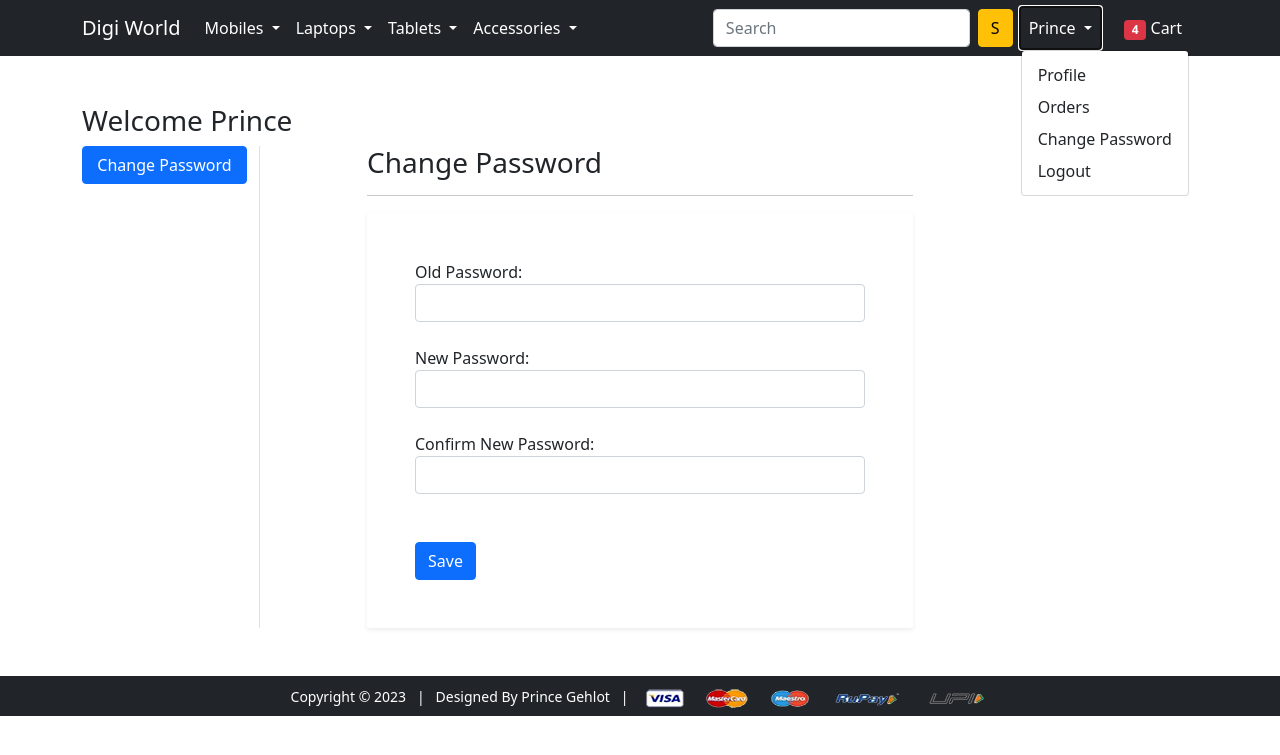
After one commit to PrinceGehlot24/ecommerce, a Django app: page /passwordchange/ in a window 1280 px wide, after a click on "Prince". The commit adds this page. Shown: the top 755 px of the page. Run offline with Django 4.2, Linux system fonts and the light colour scheme; a user stored in the database is signed in; some libraries are stand-ins or nearby versions.

Commit message:
changepassword featured completed

```diff
--- a/app/forms.py
+++ b/app/forms.py
@@ -1,6 +1,8 @@
 from django import forms
-from django.contrib.auth.forms import UserCreationForm
+from django.contrib.auth.forms import UserCreationForm, AuthenticationForm, UsernameField, PasswordChangeForm
 from django.contrib.auth.models import User
+from django.utils.translation import gettext, gettext_lazy as _
+from django.contrib.auth import password_validation
 
 class CustomerRegistrationForm(UserCreationForm):
     password1 = forms.CharField(label='Password', widget=forms.PasswordInput(attrs={'class':'form-control'}))
@@ -11,3 +13,17 @@ class CustomerRegistrationForm(UserCreationForm):
         fields = ['username', 'email', 'password1', 'password2']
         labels = {'email': 'Email'}
         widgets = {'username': forms.TextInput(attrs={'class': 'form-control'})}
+
+class LoginForm(AuthenticationForm):
+    username = UsernameField(widget=forms.TextInput(attrs={'auto-focus': True, 'class': 'form-control'}))
+    password = forms.CharField(label=_("Password"), strip=False, widget=forms.PasswordInput(attrs={'autocomplete': 'current-password', 'class': 'form-control'}))
+
+class MyPassWordChangeForm(PasswordChangeForm):
+    old_password = forms.CharField(label=_('Old Password'), strip=False, widget=forms.PasswordInput(attrs={
+        'autocomplete': 'current-password','autofocus': True, 'class':'form-control'
+    }))
+    new_password1 = forms.CharField(label=_('New Password'), strip=False, widget=forms.PasswordInput(attrs={
+        'autocomplete': 'new-password', 'class':'form-control'}),
+        help_text=password_validation.password_validators_help_text_html())
+    new_password2 = forms.CharField(label=_('Confirm New Password'), strip=False, widget=forms.PasswordInput(attrs={
+        'autocomplete': 'new-password', 'class':'form-control'}))
--- a/app/templates/app/base.html
+++ b/app/templates/app/base.html
@@ -1,31 +1,43 @@
-<!doctype html>
+<!DOCTYPE html>
 {% load static %}
 <html lang="en">
   <head>
     <!-- Required meta tags -->
-    <meta charset="utf-8">
-    <meta name="viewport" content="width=device-width, initial-scale=1">
+    <meta charset="utf-8" />
+    <meta name="viewport" content="width=device-width, initial-scale=1" />
 
     <!-- Bootstrap CSS -->
-    <link href="https://cdn.jsdelivr.net/npm/bootstrap@5.0.0-beta1/dist/css/bootstrap.min.css" rel="stylesheet" integrity="sha384-giJF6kkoqNQ00vy+HMDP7azOuL0xtbfIcaT9wjKHr8RbDVddVHyTfAAsrekwKmP1" crossorigin="anonymous">
+    <link
+      href="https://cdn.jsdelivr.net/npm/bootstrap@5.0.0-beta1/dist/css/bootstrap.min.css"
+      rel="stylesheet"
+      integrity="sha384-giJF6kkoqNQ00vy+HMDP7azOuL0xtbfIcaT9wjKHr8RbDVddVHyTfAAsrekwKmP1"
+      crossorigin="anonymous"
+    />
 
     <!--Owl Carousel CSS-->
-    <link rel="stylesheet" href="{% static 'app/css/owl.carousel.min.css' %}">
+    <link rel="stylesheet" href="{% static 'app/css/owl.carousel.min.css' %}" />
 
     <!--FontAwesome CSS-->
-    <link rel="stylesheet" href="{% static 'app/css/all.min.css' %}">
+    <link rel="stylesheet" href="{% static 'app/css/all.min.css' %}" />
 
     <!--Custom CSS-->
-    <link rel="stylesheet" href="{% static 'app/css/style.css' %}">
+    <link rel="stylesheet" href="{% static 'app/css/style.css' %}" />
 
-
-    <title>Digi World | {% block title %} {% endblock title %} </title>
+    <title>Digi World | {% block title %} {% endblock title %}</title>
   </head>
   <body>
     <nav class="navbar navbar-expand-lg navbar-dark bg-dark">
       <div class="container">
         <a class="navbar-brand" href="/">Digi World</a>
-       <button class="navbar-toggler" type="button" data-bs-toggle="collapse" data-bs-target="#navbarSupportedContent" aria-controls="navbarSupportedContent" aria-expanded="false" aria-label="Toggle navigation">
+        <button
+          class="navbar-toggler"
+          type="button"
+          data-bs-toggle="collapse"
+          data-bs-target="#navbarSupportedContent"
+          aria-controls="navbarSupportedContent"
+          aria-expanded="false"
+          aria-label="Toggle navigation"
+        >
           <span class="navbar-toggler-icon"></span>
         </button>
         <div class="collapse navbar-collapse" id="navbarSupportedContent">
@@ -34,100 +46,242 @@
              <a class="nav-link active" aria-current="page" href="/">Home</a>
            </li> -->
             <li class="nav-item dropdown">
-             <a class="nav-link dropdown-toggle text-white" href="#" id="electronicsDropdown" role="button" data-bs-toggle="dropdown" aria-expanded="false">
+              <a
+                class="nav-link dropdown-toggle text-white"
+                href="#"
+                id="electronicsDropdown"
+                role="button"
+                data-bs-toggle="dropdown"
+                aria-expanded="false"
+              >
                 Mobiles
               </a>
               <ul class="dropdown-menu" aria-labelledby="electronicsDropdown">
-              <li><a class="dropdown-item" href="{% url 'mobile' %}">All Brands</a></li>
-              <li><a class="dropdown-item" href="{% url 'mobiledata' 'Apple' %}">Apple</a></li>
-              <li><a class="dropdown-item" href="{% url 'mobiledata' 'Oneplus' %}">Oneplus</a></li>
-              <li><a class="dropdown-item" href="{% url 'mobiledata' 'Samsung' %}">Samsung</a></li>
-              <li><a class="dropdown-item" href="{% url 'mobiledata' 'Mi' %}">Mi</a></li>
+                <li>
+                  <a class="dropdown-item" href="{% url 'mobile' %}"
+                    >All Brands</a
+                  >
+                </li>
+                <li>
+                  <a class="dropdown-item" href="{% url 'mobiledata' 'Apple' %}"
+                    >Apple</a
+                  >
+                </li>
+                <li>
+                  <a
+                    class="dropdown-item"
+                    href="{% url 'mobiledata' 'Oneplus' %}"
+                    >Oneplus</a
+                  >
+                </li>
+                <li>
+                  <a
+                    class="dropdown-item"
+                    href="{% url 'mobiledata' 'Samsung' %}"
+                    >Samsung</a
+                  >
+                </li>
+                <li>
+                  <a class="dropdown-item" href="{% url 'mobiledata' 'Mi' %}"
+                    >Mi</a
+                  >
+                </li>
               </ul>
             </li>
             <li class="nav-item dropdown">
-            <a class="nav-link dropdown-toggle text-white" href="#" id="electronicsDropdown" role="button" data-bs-toggle="dropdown" aria-expanded="false">
+              <a
+                class="nav-link dropdown-toggle text-white"
+                href="#"
+                id="electronicsDropdown"
+                role="button"
+                data-bs-toggle="dropdown"
+                aria-expanded="false"
+              >
                 Laptops
               </a>
               <ul class="dropdown-menu" aria-labelledby="electronicsDropdown">
-             <li><a class="dropdown-item" href="{% url 'mobile' %}">All Brands</a></li>
-             <li><a class="dropdown-item" href="{% url 'mobile' %}">Apple</a></li>
-             <li><a class="dropdown-item" href="{% url 'mobile' %}">Hp</a></li>
-             <li><a class="dropdown-item" href="{% url 'mobile' %}">Dell</a></li>
-             <li><a class="dropdown-item" href="{% url 'mobile' %}">Lenovo</a></li>
-             <li><a class="dropdown-item" href="{% url 'mobile' %}">MSI</a></li>
-             <li><a class="dropdown-item" href="{% url 'mobile' %}">Acer</a></li>
+                <li>
+                  <a class="dropdown-item" href="{% url 'mobile' %}"
+                    >All Brands</a
+                  >
+                </li>
+                <li>
+                  <a class="dropdown-item" href="{% url 'mobile' %}">Apple</a>
+                </li>
+                <li>
+                  <a class="dropdown-item" href="{% url 'mobile' %}">Hp</a>
+                </li>
+                <li>
+                  <a class="dropdown-item" href="{% url 'mobile' %}">Dell</a>
+                </li>
+                <li>
+                  <a class="dropdown-item" href="{% url 'mobile' %}">Lenovo</a>
+                </li>
+                <li>
+                  <a class="dropdown-item" href="{% url 'mobile' %}">MSI</a>
+                </li>
+                <li>
+                  <a class="dropdown-item" href="{% url 'mobile' %}">Acer</a>
+                </li>
               </ul>
             </li>
             <li class="nav-item dropdown">
-            <a class="nav-link dropdown-toggle text-white" href="#" id="electronicsDropdown" role="button" data-bs-toggle="dropdown" aria-expanded="false">
+              <a
+                class="nav-link dropdown-toggle text-white"
+                href="#"
+                id="electronicsDropdown"
+                role="button"
+                data-bs-toggle="dropdown"
+                aria-expanded="false"
+              >
                 Tablets
               </a>
               <ul class="dropdown-menu" aria-labelledby="electronicsDropdown">
-              <li><a class="dropdown-item" href="{% url 'mobile' %}">All Brands</a></li>
-              <li><a class="dropdown-item" href="{% url 'mobile' %}">Apple</a></li>
-              <li><a class="dropdown-item" href="{% url 'mobile' %}">Oneplus</a></li>
-              <li><a class="dropdown-item" href="{% url 'mobile' %}">Samsung</a></li>
-              <li><a class="dropdown-item" href="{% url 'mobile' %}">Mi</a></li>
+                <li>
+                  <a class="dropdown-item" href="{% url 'mobile' %}"
+                    >All Brands</a
+                  >
+                </li>
+                <li>
+                  <a class="dropdown-item" href="{% url 'mobile' %}">Apple</a>
+                </li>
+                <li>
+                  <a class="dropdown-item" href="{% url 'mobile' %}">Oneplus</a>
+                </li>
+                <li>
+                  <a class="dropdown-item" href="{% url 'mobile' %}">Samsung</a>
+                </li>
+                <li>
+                  <a class="dropdown-item" href="{% url 'mobile' %}">Mi</a>
+                </li>
               </ul>
             </li>
             <li class="nav-item dropdown">
-            <a class="nav-link dropdown-toggle text-white" href="#" id="electronicsDropdown" role="button" data-bs-toggle="dropdown" aria-expanded="false">
+              <a
+                class="nav-link dropdown-toggle text-white"
+                href="#"
+                id="electronicsDropdown"
+                role="button"
+                data-bs-toggle="dropdown"
+                aria-expanded="false"
+              >
                 Accessories
               </a>
               <ul class="dropdown-menu" aria-labelledby="electronicsDropdown">
-              <li><a class="dropdown-item" href="{% url 'mobile' %}">Watches</a></li>
-              <li><a class="dropdown-item" href="{% url 'mobile' %}">Buds</a></li>
-              <li><a class="dropdown-item" href="{% url 'mobile' %}">Connectors</a></li>
-              <li><a class="dropdown-item" href="{% url 'mobile' %}">Cases</a></li>
+                <li>
+                  <a class="dropdown-item" href="{% url 'mobile' %}">Watches</a>
+                </li>
+                <li>
+                  <a class="dropdown-item" href="{% url 'mobile' %}">Buds</a>
+                </li>
+                <li>
+                  <a class="dropdown-item" href="{% url 'mobile' %}"
+                    >Connectors</a
+                  >
+                </li>
+                <li>
+                  <a class="dropdown-item" href="{% url 'mobile' %}">Cases</a>
+                </li>
               </ul>
             </li>
           </ul>
           <form class="d-flex">
-           <input class="form-control me-2" type="search" placeholder="Search" aria-label="Search">
+            <input
+              class="form-control me-2"
+              type="search"
+              placeholder="Search"
+              aria-label="Search"
+            />
             <button class="btn btn-warning" type="submit">S</button>
           </form>
           <div>
             <ul class="navbar-nav me-auto mb-2 mb-lg-0">
+              {% if request.user.is_authenticated %}
               <li class="nav-item dropdown mx-2">
-              <a class="nav-link dropdown-toggle text-white" href="#" id="profileDropdown" role="button" data-bs-toggle="dropdown" aria-expanded="false">
+                <a
+                  class="nav-link dropdown-toggle text-white"
+                  href="#"
+                  id="profileDropdown"
+                  role="button"
+                  data-bs-toggle="dropdown"
+                  aria-expanded="false"
+                >
                   Prince
                 </a>
                 <ul class="dropdown-menu" aria-labelledby="profileDropdown">
-                <li><a class="dropdown-item" href="{% url 'profile' %}">Profile</a></li>
-                <li><a class="dropdown-item" href="{% url 'orders' %}">Orders</a></li>
-                <li><a class="dropdown-item" href="{% url 'changepassword' %}">Change Password</a></li>
-                <li><a class="dropdown-item" href="#">Logout</a></li>
+                  <li>
+                    <a class="dropdown-item" href="{% url 'profile' %}"
+                      >Profile</a
+                    >
+                  </li>
+                  <li>
+                    <a class="dropdown-item" href="{% url 'orders' %}"
+                      >Orders</a
+                    >
+                  </li>
+                  <li>
+                    <a class="dropdown-item" href="{% url 'passwordchange' %}"
+                      >Change Password</a
+                    >
+                  </li>
+                  <li><a class="dropdown-item" href="{% url 'logout' %}">Logout</a></li>
                 </ul>
               </li>
               <li class="nav-item mx-2">
-             <a href="{% url 'add-to-cart' %}" class="nav-link text-white"><span class="badge bg-danger">4</span> Cart </a>
+                <a href="{% url 'add-to-cart' %}" class="nav-link text-white"
+                  ><span class="badge bg-danger">4</span> Cart
+                </a>
+              </li>
+              {% else %}
+              <li class="nav-item mx-2">
+                <a href="{% url 'login' %}" class="nav-link text-white"
+                  >Login</a
+                >
               </li>
               <li class="nav-item mx-2">
-             <a href="{% url 'login' %}" class="nav-link text-white">Login</a>
+                <a
+                  href="{% url 'customerregistration' %}"
+                  class="nav-link text-white"
+                  >Registration</a
+                >
               </li>
-            <li class="nav-item mx-2">
-             <a href="{% url 'customerregistration' %}" class="nav-link text-white">Registration</a>
-            </li>
+              {% endif %}
             </ul>
           </div>
         </div>
       </div>
     </nav>
-    {% block banner_slider %} {% endblock banner_slider %}
-    {% block livesale %} {% endblock livesale %}
-    {% block main-content %} {% endblock main-content %}
+    {% block banner_slider %} {% endblock banner_slider %} {% block livesale %}
+    {% endblock livesale %} {% block main-content %} {% endblock main-content %}
 
     <!-- Start Footer -->
     <footer class="container-fluid bg-dark text-center p-2 mt-5">
-        <small class="text-white">Copyright &copy; 2023 &nbsp; | &nbsp;  Designed By Prince Gehlot &nbsp;  | &nbsp;   </small>
-        <img src="{% static 'app/images/payment.png' %}" alt="" srcset="" class="img-fluid" height="2px">
-    </footer> <!-- End Footer -->
+      <small class="text-white"
+        >Copyright &copy; 2023 &nbsp; | &nbsp; Designed By Prince Gehlot &nbsp;
+        | &nbsp;
+      </small>
+      <img
+        src="{% static 'app/images/payment.png' %}"
+        alt=""
+        srcset=""
+        class="img-fluid"
+        height="2px"
+      />
+    </footer>
+    <!-- End Footer -->
 
     <!-- Jquery -->
-    <script src="https://code.jquery.com/jquery-3.5.1.min.js" integrity="sha256-9/aliU8dGd2tb6OSsuzixeV4y/faTqgFtohetphbbj0=" crossorigin="anonymous"></script>
+    <script
+      src="https://code.jquery.com/jquery-3.5.1.min.js"
+      integrity="sha256-9/aliU8dGd2tb6OSsuzixeV4y/faTqgFtohetphbbj0="
+      crossorigin="anonymous"
+    ></script>
     <!-- Bootstrap Bundle with Popper -->
-    <script src="https://cdn.jsdelivr.net/npm/bootstrap@5.0.0-beta1/dist/js/bootstrap.bundle.min.js" integrity="sha384-ygbV9kiqUc6oa4msXn9868pTtWMgiQaeYH7/t7LECLbyPA2x65Kgf80OJFdroafW" crossorigin="anonymous"></script>
+    <script
+      src="https://cdn.jsdelivr.net/npm/bootstrap@5.0.0-beta1/dist/js/bootstrap.bundle.min.js"
+      integrity="sha384-ygbV9kiqUc6oa4msXn9868pTtWMgiQaeYH7/t7LECLbyPA2x65Kgf80OJFdroafW"
+      crossorigin="anonymous"
+    ></script>
 
     <script src="{% static 'app/js/owl.carousel.min.js' %}"></script>
     <script src="{% static 'app/js/all.min.js' %}"></script>
--- a/app/templates/app/customerregistration.html
+++ b/app/templates/app/customerregistration.html
@@ -9,6 +9,11 @@
    <hr>
 
    <form action="" method="post" novalidate class="shadow p-5">
+      {% if messages %}
+         {% for message in messages %}
+            <p {% if message.tags %} class="alert alert-{{message.tags}} mb-5" {% endif %}>{{ message }}</p>
+         {% endfor %}
+      {% endif %}
     {% csrf_token %}
     {% for fm in form %}
     <div class="form-group mb-3">
--- /dev/null
+++ b/app/templates/app/passwordchange.html
@@ -0,0 +1,33 @@
+{% extends 'app/base.html' %} {% load static %} {% block title %}Change
+Password{% endblock title %} {% block main-content %}
+<div class="container my-5">
+  <div class="row">
+    <h3>Welcome Prince</h3>
+    <div class="col-sm-2 border-end">
+      <ul class="list-unstyled">
+        <li class="d-grid">
+          <a href="{% url 'profile' %}" class="btn btn-primary"
+            >Change Password</a
+          >
+        </li>
+      </ul>
+    </div>
+    <div class="col-sm-6 offset-sm-1">
+      <h3>Change Password</h3>
+      <hr />
+      <form action="" method="post" novalidate class="shadow-sm p-5">
+        {% csrf_token %} {% for fm in form %}
+        <div class="form-group">
+          {{fm.label_tag}} {{fm}}
+          <small class="text-danger">{{fm.errors|striptags}}</small><br />
+        </div>
+        {% endfor %}
+        <input type="submit" class="btn btn-primary mt-4" value="Save" />
+        {% if form.non_field_errors %} {% for error in form.non_field_errors %}
+        <p class="alert alert-danger my-3">{{error}}</p>
+        {% endfor %} {% endif %}
+      </form>
+    </div>
+  </div>
+</div>
+{% endblock main-content %}
--- a/app/urls.py
+++ b/app/urls.py
@@ -1,5 +1,8 @@
 from django.urls import path
 from app import views
+from django.contrib.auth import views as auth_views
+from .forms import LoginForm, MyPassWordChangeForm
+
 urlpatterns = [
     path('', views.ProductView.as_view(), name='home'),
     path('product-detail/<int:pk>', views.ProductDetailView.as_view(), name='product-detail'),
@@ -10,11 +13,13 @@ urlpatterns = [
     path('profile/', views.profile, name='profile'),
     path('address/', views.address, name='address'),
     path('orders/', views.orders, name='orders'),
-    path('changepassword/', views.change_password, name='changepassword'),
+    path('passwordchange/', auth_views.PasswordChangeView.as_view(template_name='app/passwordchange.html', form_class=MyPassWordChangeForm, success_url='/passwordchangedone/'), name='passwordchange'),
+    path('passwordchangedone/', auth_views.PasswordChangeDoneView.as_view(template_name='app/passwordchangedone.html'), name='passwordchangedone'),
     path('mobile/', views.mobile, name='mobile'),
     path('mobile/<slug:data>/', views.mobile, name='mobiledata'),
     path('mobile/<slug:data>/<slug:sort>', views.mobile, name='mobiledatasort'),
-    path('login/', views.login, name='login'),
+    path('accounts/login/', auth_views.LoginView.as_view(template_name='app/login.html', authentication_form=LoginForm), name='login'),
+    path('logout/', auth_views.LogoutView.as_view(next_page='login'), name='logout'),
     path('registration/', views.CustomerRegistrationView.as_view(), name='customerregistration'),
     path('checkout/', views.checkout, name='checkout'),
 ]
--- a/app/views.py
+++ b/app/views.py
@@ -3,6 +3,7 @@ from django.db.models import Q
 from django.views import View
 from .models import Customer, Product, OrderPlaced, Cart
 from .forms import CustomerRegistrationForm
+from django.contrib import messages
 
 class ProductView(View):
     def get(self, request):
@@ -31,9 +32,6 @@ def address(request):
 
 def orders(request):
  return render(request, 'app/orders.html')
-
-def change_password(request):
- return render(request, 'app/changepassword.html')
 
 def mobile(request, data=None, sort=None):
     filter_dict = {
@@ -71,6 +69,7 @@ class CustomerRegistrationView(View):
   def post(self, request):
     form = CustomerRegistrationForm(request.POST)
     if form.is_valid():
+        messages.success(request, 'Congratulations !! Registered Successfully .')
         form.save()
     return render(request, 'app/customerregistration.html', {'form': form})
 
--- a/ecommerce/settings.py
+++ b/ecommerce/settings.py
@@ -119,8 +119,6 @@ USE_TZ = True
 STATIC_URL = 'static/'
 MEDIA_URL = '/media/'
 MEDIA_ROOT = BASE_DIR/ 'media'
-
-
 LOGIN_REDIRECT_URL = '/profile/'
 
 # Default primary key field type
```
Also changed, not shown: app/templates/app/changepassword.html (deleted, +0 -32 lines), app/templates/app/login.html (+14 -9 lines), app/templates/app/passwordchangedone.html (added, +21 -0 lines). Lines whose indentation alone changed are shown as unchanged.
